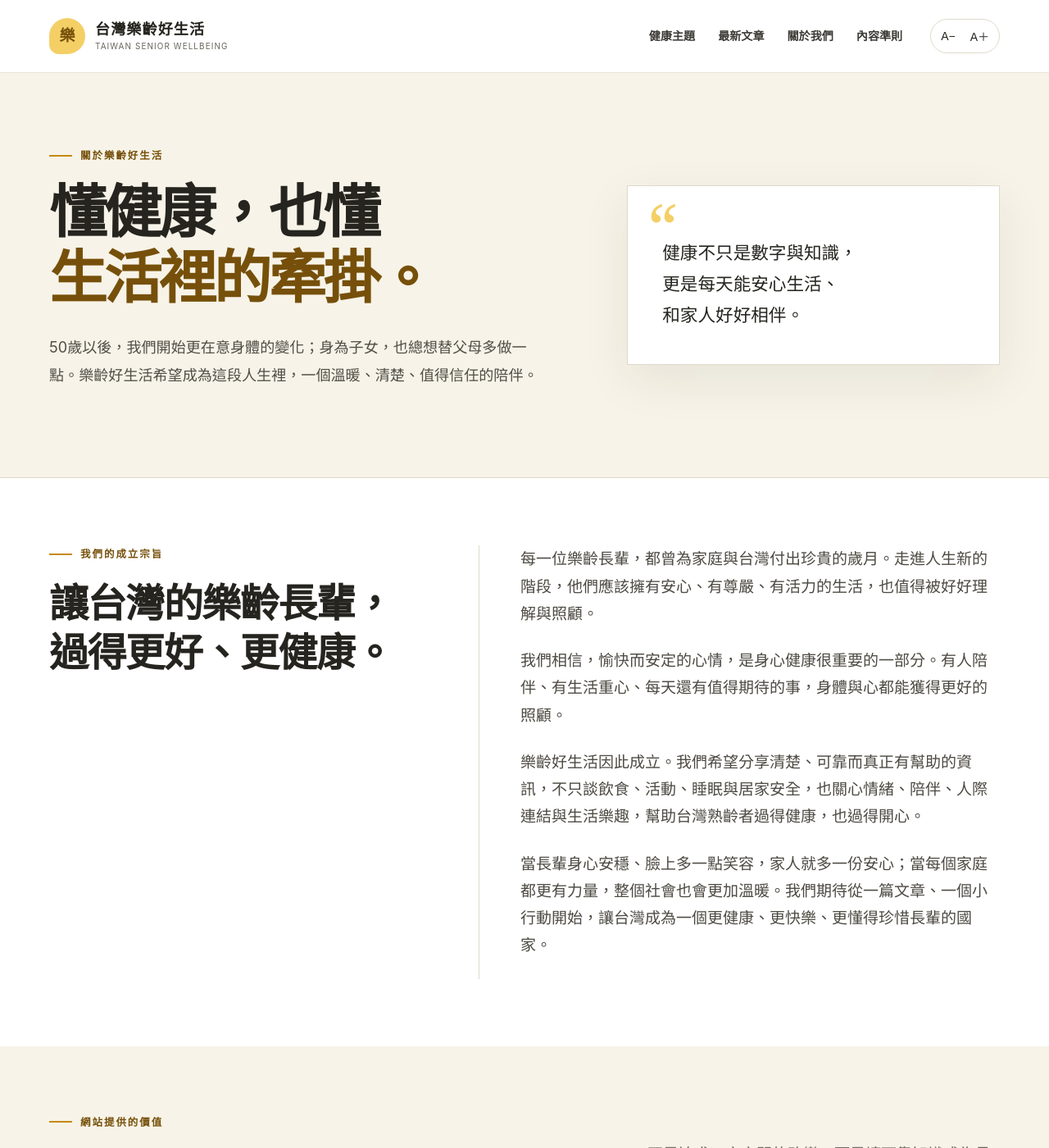
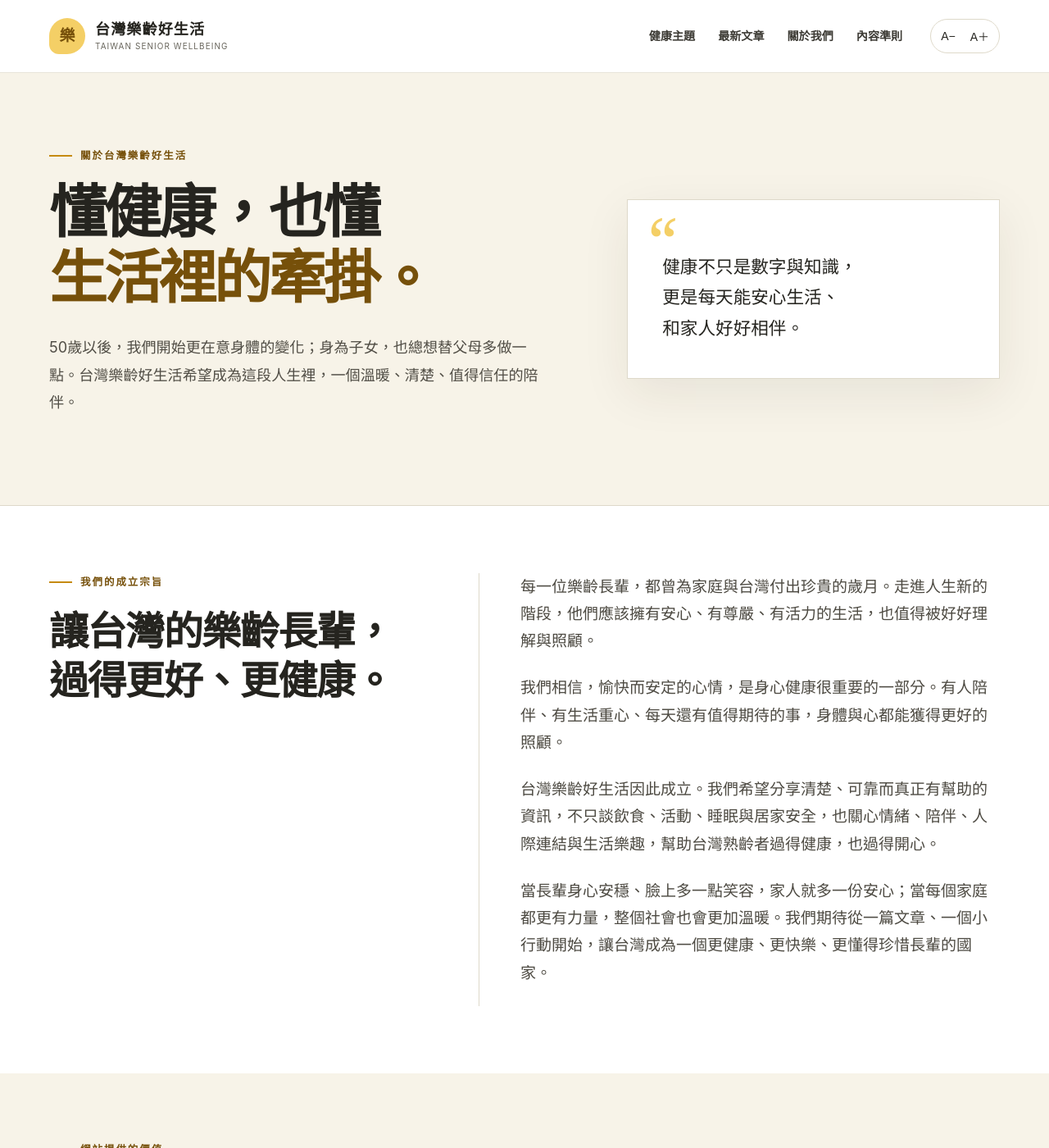
Before and after one commit to honorlin/senior-health-life, a Jekyll site: the page built from about.md, in a window 1280 px wide and 1400 px high. Shown: the whole window at 82% size. Built offline with Jekyll 4.4.1, drawn with Linux system fonts in a browser that asks for light colours; some of the changed text lies outside the part shown.

Commit message:
brand: update about page identity

```diff
--- a/about.md
+++ b/about.md
@@ -1,15 +1,15 @@
 ---
 layout: default
-title: 關於樂齡好生活
+title: 關於台灣樂齡好生活
 permalink: /about/
 description: 陪伴50歲後的每一天，把健康知識變成安心、做得到的生活選擇。
 ---
 <section class="about-hero">
   <div class="wrap about-hero-grid">
     <div>
-      <p class="eyebrow"><span></span>關於樂齡好生活</p>
+      <p class="eyebrow"><span></span>關於台灣樂齡好生活</p>
       <h1>懂健康，也懂<br><em>生活裡的牽掛。</em></h1>
-      <p class="lead">50歲以後，我們開始更在意身體的變化；身為子女，也總想替父母多做一點。樂齡好生活希望成為這段人生裡，一個溫暖、清楚、值得信任的陪伴。</p>
+      <p class="lead">50歲以後，我們開始更在意身體的變化；身為子女，也總想替父母多做一點。台灣樂齡好生活希望成為這段人生裡，一個溫暖、清楚、值得信任的陪伴。</p>
     </div>
     <blockquote class="about-quote"><span>“</span><p>健康不只是數字與知識，<br>更是每天能安心生活、<br>和家人好好相伴。</p></blockquote>
   </div>
@@ -21,7 +21,7 @@ description: 陪伴50歲後的每一天，把健康知識變成安心、做得
     <div class="story-copy">
       <p>每一位樂齡長輩，都曾為家庭與台灣付出珍貴的歲月。走進人生新的階段，他們應該擁有安心、有尊嚴、有活力的生活，也值得被好好理解與照顧。</p>
       <p>我們相信，愉快而安定的心情，是身心健康很重要的一部分。有人陪伴、有生活重心、每天還有值得期待的事，身體與心都能獲得更好的照顧。</p>
-      <p>樂齡好生活因此成立。我們希望分享清楚、可靠而真正有幫助的資訊，不只談飲食、活動、睡眠與居家安全，也關心情緒、陪伴、人際連結與生活樂趣，幫助台灣熟齡者過得健康，也過得開心。</p>
+      <p>台灣樂齡好生活因此成立。我們希望分享清楚、可靠而真正有幫助的資訊，不只談飲食、活動、睡眠與居家安全，也關心情緒、陪伴、人際連結與生活樂趣，幫助台灣熟齡者過得健康，也過得開心。</p>
       <p>當長輩身心安穩、臉上多一點笑容，家人就多一份安心；當每個家庭都更有力量，整個社會也會更加溫暖。我們期待從一篇文章、一個小行動開始，讓台灣成為一個更健康、更快樂、更懂得珍惜長輩的國家。</p>
     </div>
   </div>
@@ -55,4 +55,4 @@ description: 陪伴50歲後的每一天，把健康知識變成安心、做得
   </div>
 </section>
 
-<section class="support-note"><div class="wrap"><p>樂齡好生活由台記生技支持。健康知識與商品宣傳分開呈現，讓讀者可以安心閱讀、自由判斷。</p></div></section>
+<section class="support-note"><div class="wrap"><p>台灣樂齡好生活由台記生技支持。健康知識與商品宣傳分開呈現，讓讀者可以安心閱讀、自由判斷。</p></div></section>
```
